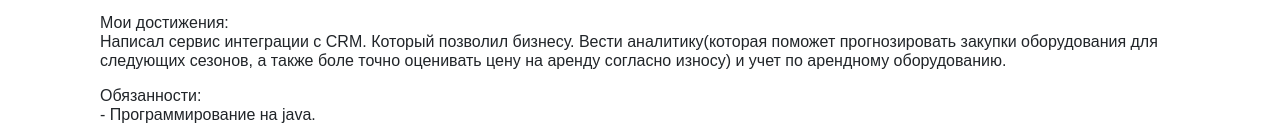
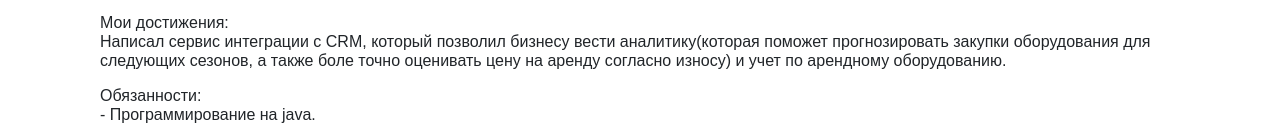
Before and after one commit to HumerauDzmitry/humeraudzmitry.github.io, a plain HTML site: page index.html in a window 1280 px wide. Shown: the part 982-1107 px from the top of the page. Drawn offline with nearby package versions, Linux system fonts and the light colour scheme.

Commit message:
fixed index.html #2

```diff
--- a/index.html
+++ b/index.html
@@ -148,7 +148,7 @@
                 </p>
                 <p class="title__text">
                     Мои достижения:<br>
-                    Написал сервис интеграции с CRM. Который позволил бизнесу. Вести аналитику(которая поможет прогнозировать закупки оборудования для следующих сезонов, а также боле точно оценивать цену на аренду согласно износу) и учет по арендному оборудованию.
+                    Написал сервис интеграции с CRM, который позволил бизнесу вести аналитику(которая поможет прогнозировать закупки оборудования для следующих сезонов, а также боле точно оценивать цену на аренду согласно износу) и учет по арендному оборудованию.
                 </p>
                 <p class="title__text">
                     Обязанности:<br>
```
